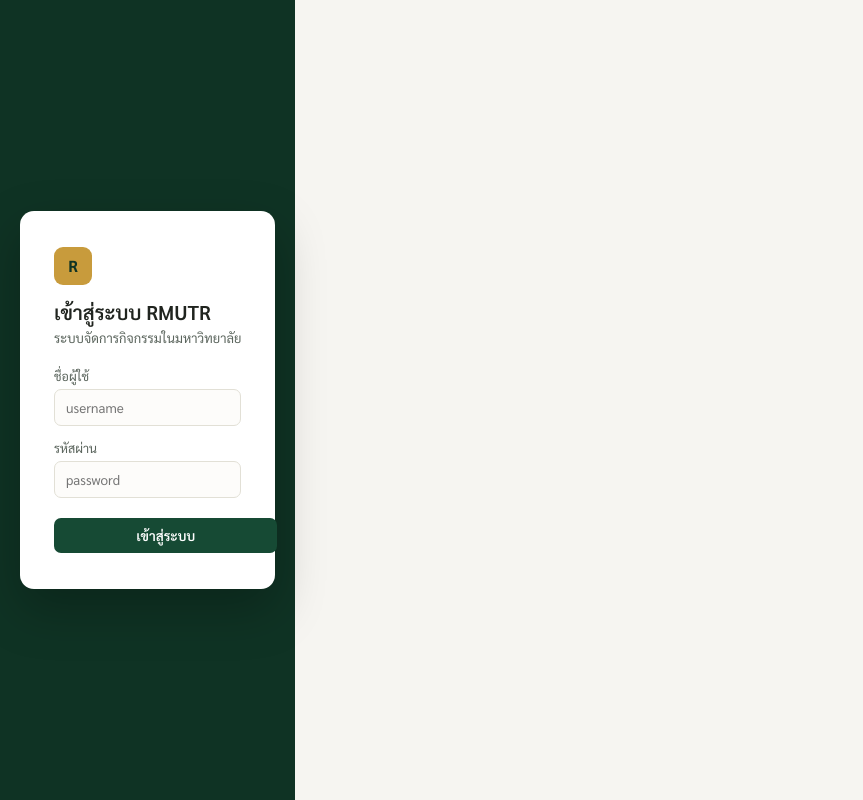
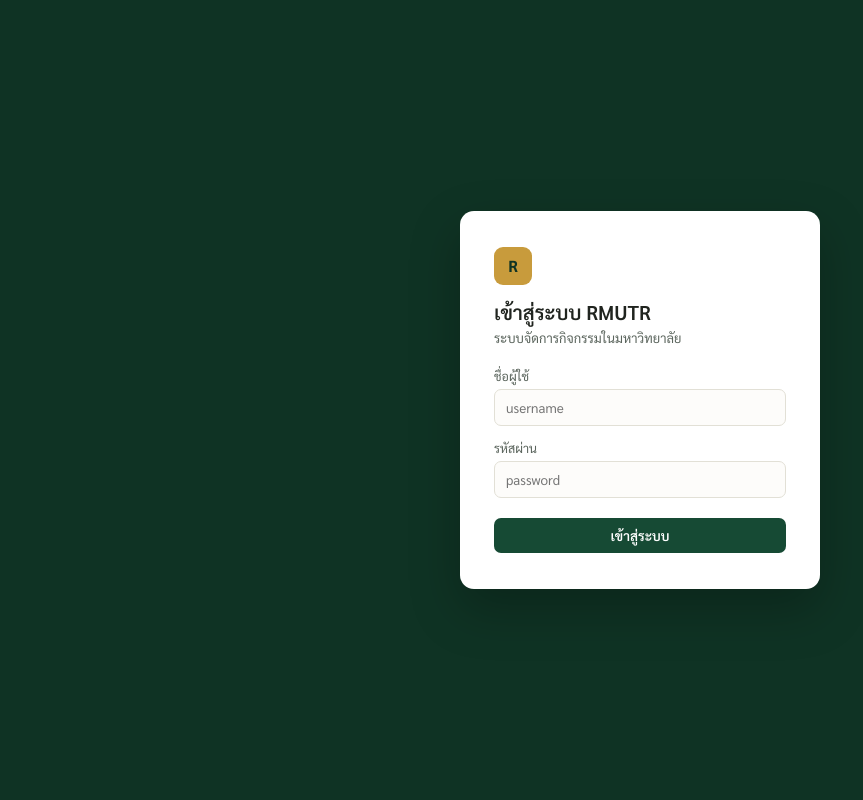
Before and after one commit to tunasd99-sketch/phumin, a website: page public/index.html in a window 1280 px wide. Shown: the whole page, without its empty margins (0-863 px from the left). Drawn offline with Linux system fonts and the light colour scheme.

Commit message:
Add files via upload

```diff
--- a/public/index.html
+++ b/public/index.html
@@ -70,13 +70,13 @@
   .save-note{font-size:12px;color:var(--ink-soft);margin-top:2px;}
   .save-note b{color:var(--green-700);}
   .error-banner{background:#FBEEEC;color:var(--danger);font-size:13px;padding:10px 14px;border-radius:7px;margin-bottom:16px;}
-  .login-wrap{min-height:100vh;display:flex;align-items:center;justify-content:center;background:var(--green-900);padding:20px;}
+  .login-wrap{width:100%;min-height:100vh;display:flex;align-items:center;justify-content:center;background:var(--green-900);padding:20px;}
   .login-card{background:var(--card);border-radius:14px;padding:36px 34px;width:100%;max-width:360px;box-shadow:0 20px 50px rgba(0,0,0,0.25);}
   .login-card .mark{width:38px;height:38px;background:var(--gold-500);border-radius:9px;color:var(--green-900);font-weight:700;text-align:center;line-height:38px;margin-bottom:14px;}
   .login-card h2{margin:0 0 4px;font-size:20px;font-weight:600;}
   .login-card p{margin:0 0 22px;color:var(--ink-soft);font-size:13px;}
   .login-card .field{margin-bottom:14px;}
-  .login-card .btn{width:100%;text-align:center;margin-top:6px;}
+  .login-card .btn{box-sizing:border-box;width:100%;text-align:center;margin-top:6px;}
   .login-error{background:#FBEEEC;color:var(--danger);font-size:12.5px;padding:9px 12px;border-radius:7px;margin-bottom:14px;display:none;}
   .login-hint{margin-top:20px;padding-top:16px;border-top:1px dashed var(--line);font-size:12px;color:var(--ink-soft);line-height:1.7;}
   .login-hint b{color:var(--ink);}
```
